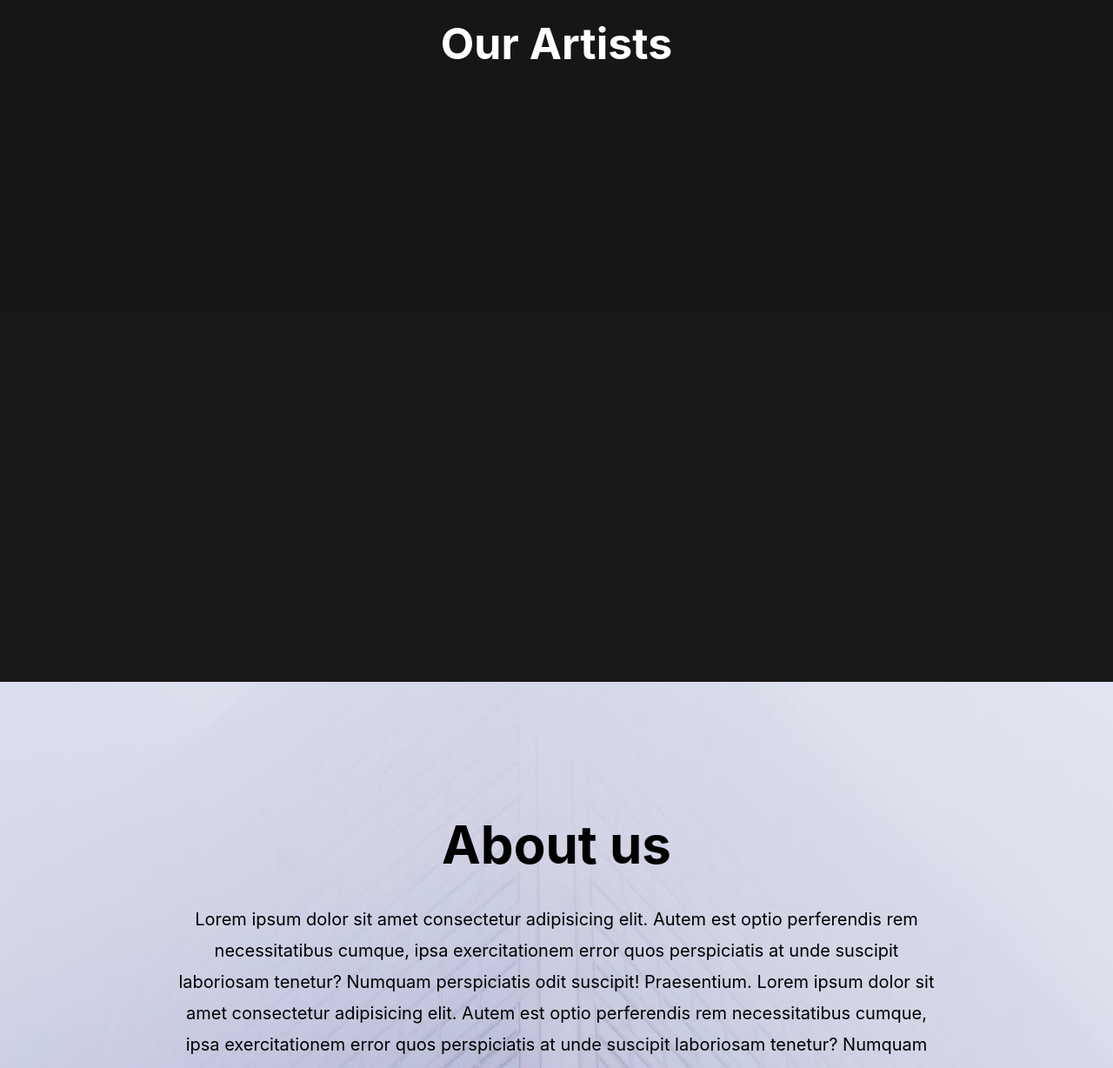
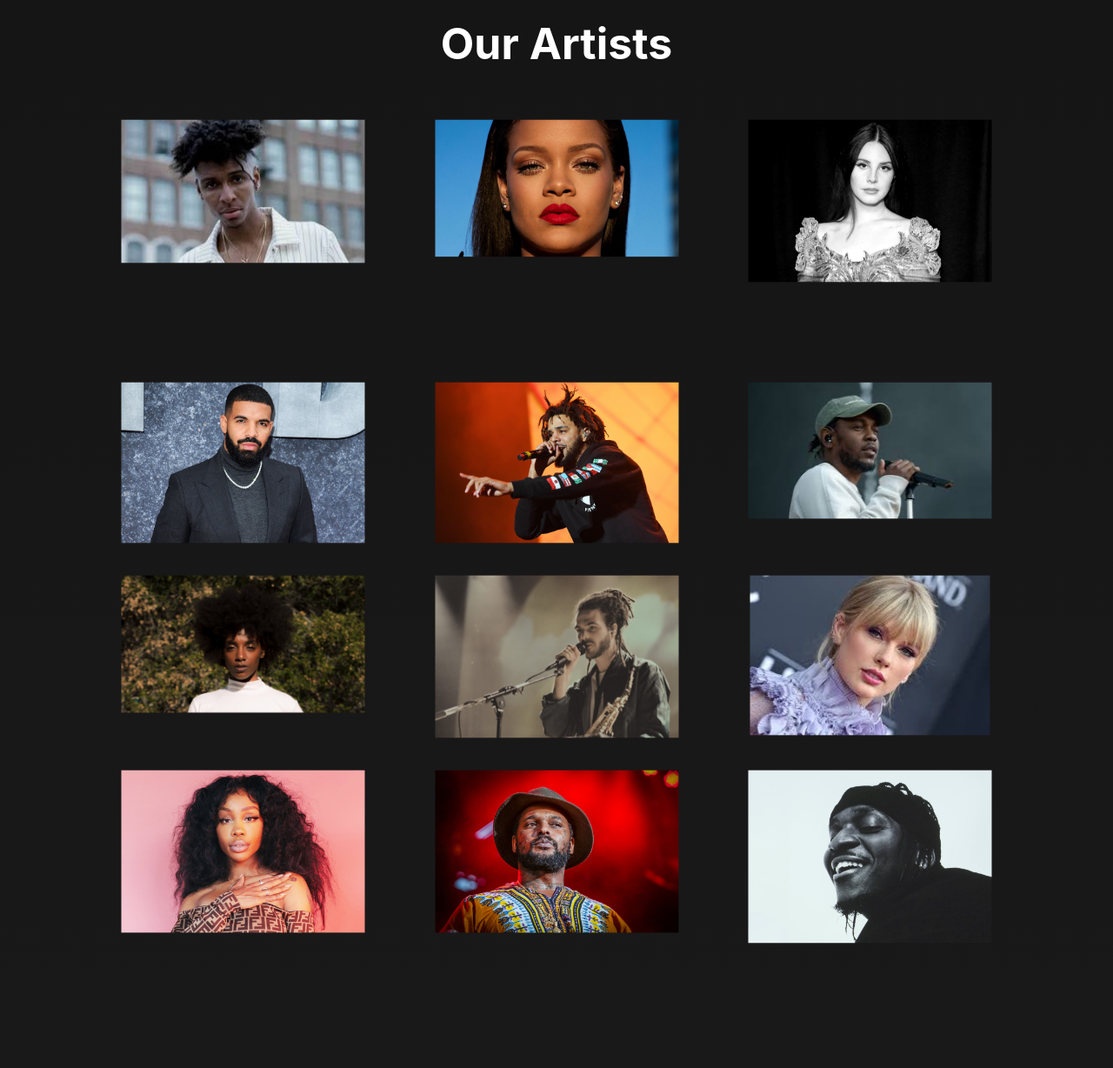
Before and after one commit to dakeyminator/cashmoney, a plain HTML site: page index.html in a window 1280 px wide. Shown: the part 880-2108 px from the top of the page at 87% size. Drawn offline with Linux system fonts and the light colour scheme; the site is published under a folder, as on GitHub Pages, so addresses that start at the root find nothing.

Commit message:
Update index.html

```diff
--- a/index.html
+++ b/index.html
@@ -37,7 +37,7 @@
         <nav class="navbar">
 
           <figure>
-              <img src="/Images/CACHE LOGO@10x.png" alt="">
+              <img src="./Images/CACHE LOGO@10x.png" alt="">
             </figure>
 
           <ul>
@@ -87,42 +87,42 @@
     <div class="bsection">
 
       <figure id="image1">
-        <img src="/Images/masego.jpeg" alt="">
+        <img src="./Images/masego.jpeg" alt="">
       </figure>
       <figure>
-        <img src="/Images/rihanna.jpg" alt="">
+        <img src="./Images/rihanna.jpg" alt="">
       </figure>
       <figure>
-        <img src="/Images/Lanadel.jpg" alt="">
+        <img src="./Images/Lanadel.jpg" alt="">
       </figure>
       <figure>
-        <img src="/Images/Drake.jpg" alt="">
+        <img src="./Images/Drake.jpg" alt="">
       </figure>
       <figure>
-        <img src="/Images/jcole.jpg" alt="">
+        <img src="./Images/jcole.jpg" alt="">
       </figure>
       <figure>
-        <img src="/Images/kendrick.jpeg" alt="">
+        <img src="./Images/kendrick.jpeg" alt="">
       </figure>
 
       <figure>
-        <img src="/Images/mereba.jpg" alt="">
+        <img src="./Images/mereba.jpg" alt="">
       </figure>
       <figure>
-        <img src="/Images/fkj.jpg" alt="">
+        <img src="./Images/fkj.jpg" alt="">
       </figure>
       <figure>
-        <img src="/Images/taylors.jpeg" alt="">
+        <img src="./Images/taylors.jpeg" alt="">
       </figure>
       <figure>
-        <img src="/Images/sza.jpeg" alt="">
+        <img src="./Images/sza.jpeg" alt="">
       </figure>
 
       <figure>
-        <img src="/Images/schoolboy.jpg" alt="">
+        <img src="./Images/schoolboy.jpg" alt="">
       </figure>
       <figure>
-        <img src="/Images/Pusha.jpeg" alt="">
+        <img src="./Images/Pusha.jpeg" alt="">
       </figure>
     </div>
 
```
